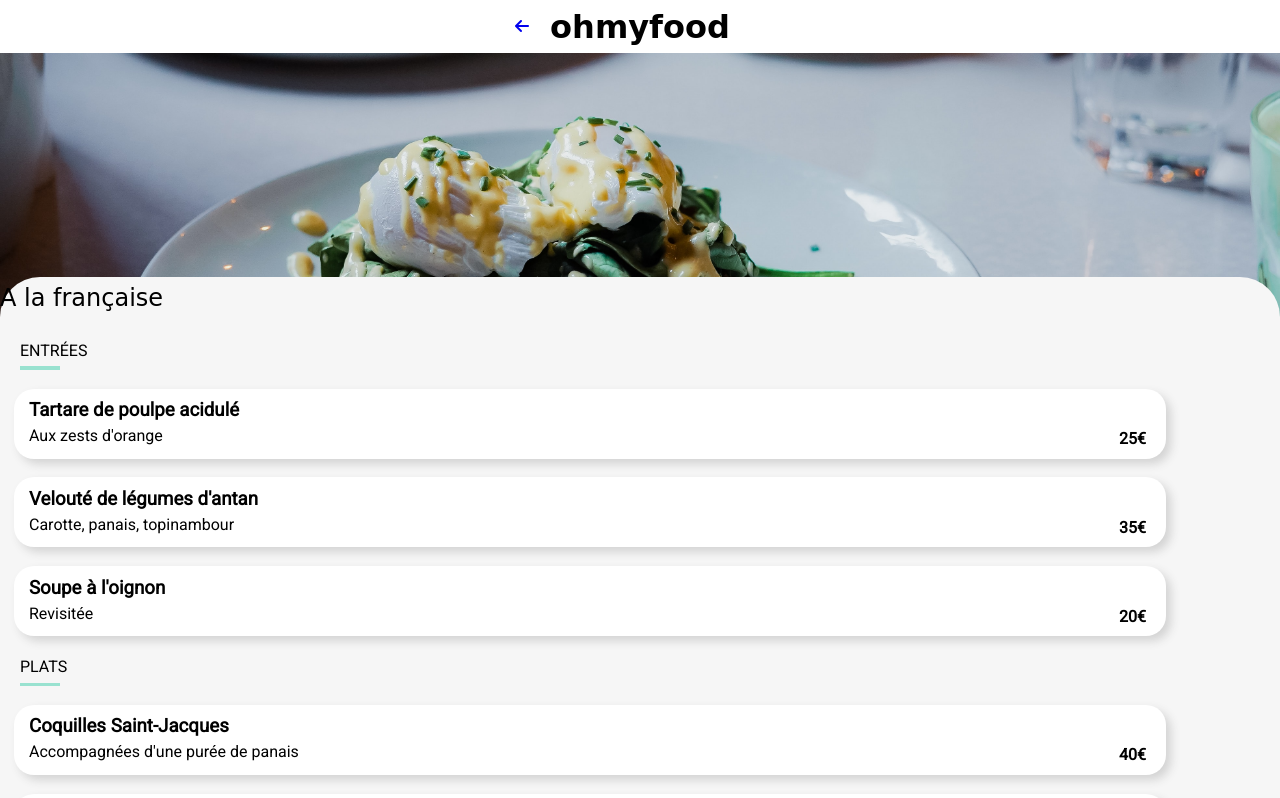
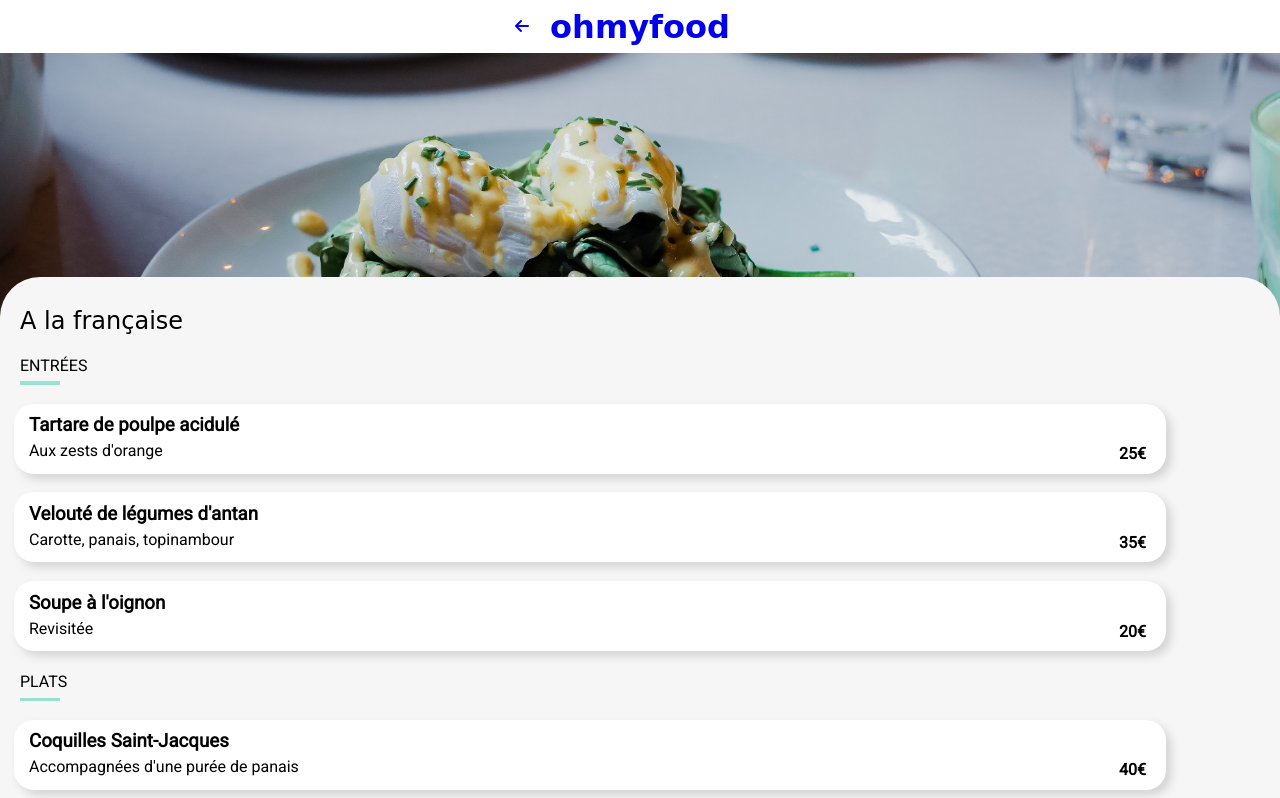
Before and after one commit to FlorentS19/SauvageFlorent_3_25012021, a plain HTML site: page alafrançaise.html in a window 1280 px wide. Shown: the top 798 px of the page. Drawn offline with Linux system fonts and the light colour scheme; a web font is replaced by a local one.

Commit message:
Mise en forme de la page suite a l'intégration de resetCSS

```diff
--- a/alafrançaise.html
+++ b/alafrançaise.html
@@ -18,12 +18,14 @@
                 <a href="index.html">
                     <i class="fas fa-arrow-left return"></i>
                 </a>
+                <a href="index.html">
                 <h1 class="no_margin police_title">ohmyfood</h1>
+                </a>
             </div>
         </header>
         <img src="images/restaurants/toa-heftiba-DQKerTsQwi0-unsplash.jpg">
         <section class="background_color_white_grey">
-            <h2 class="police_title">A la française</h2>
+            <h2>A la française</h2>
             <div>
                 <h4 class="title_menu">ENTRÉES</h4>
                 <hr id="line">
```
